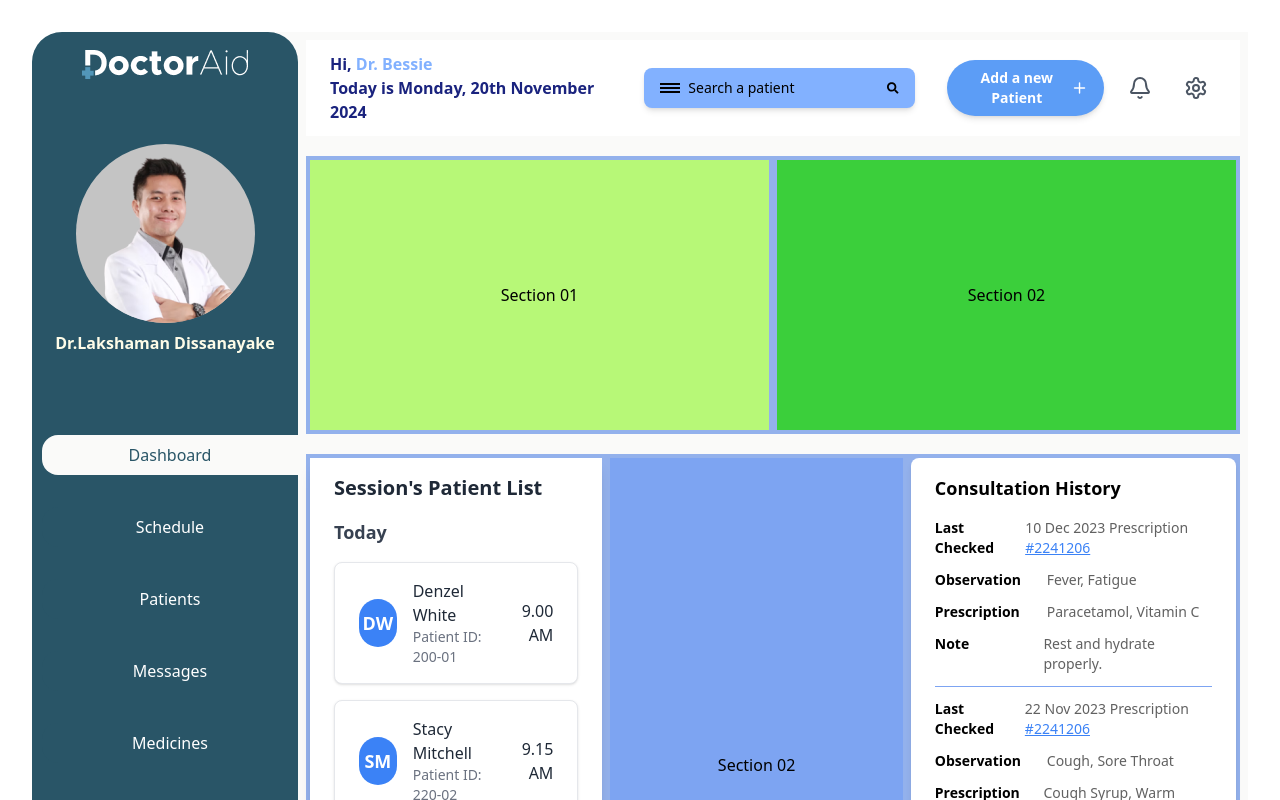
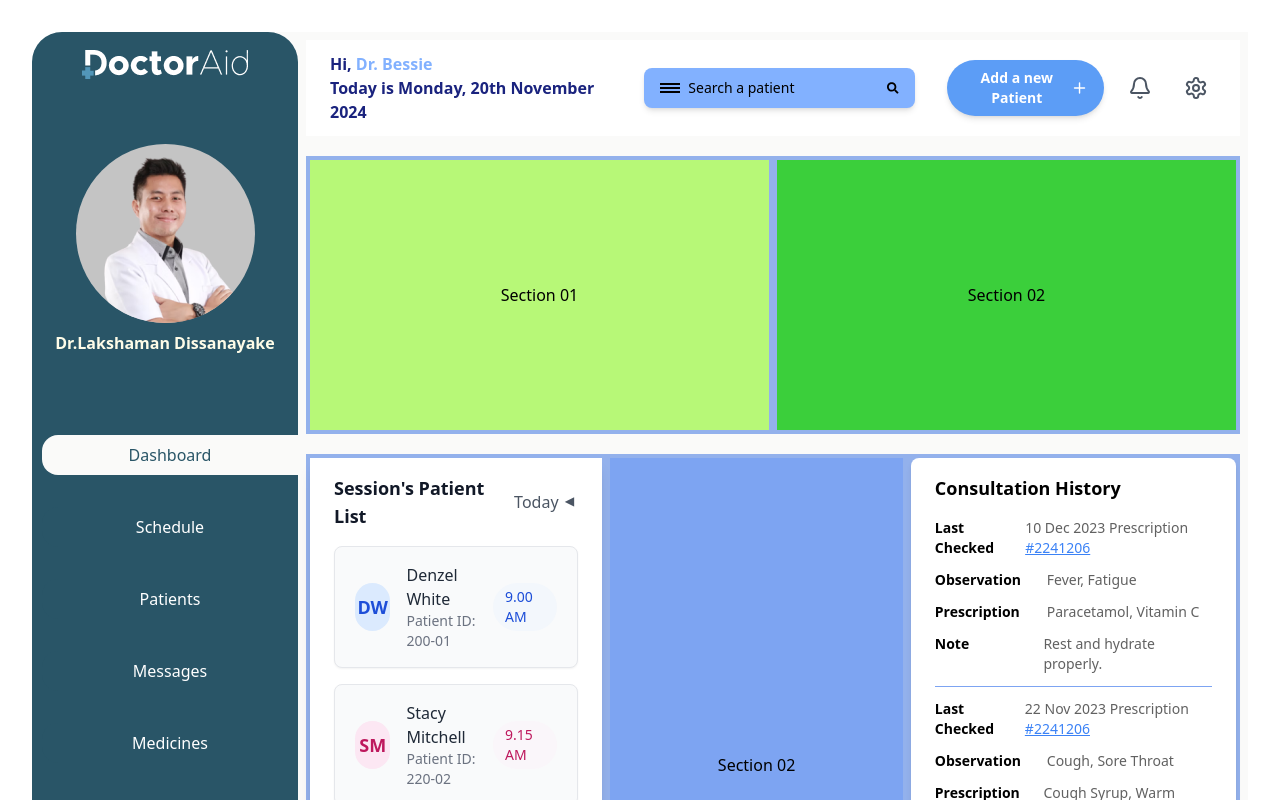
Before and after one commit to DoctorAid/doctoraid-main, a React (Vite) app in the folder doctors-dashboard/: page / in a window 1280 px wide. Shown: the top 800 px of the page. Built offline with nearby package versions, Linux system fonts and the light colour scheme.

Commit message:
updating colors of session-patient list

```diff
--- a/doctors-dashboard/src/App.jsx
+++ b/doctors-dashboard/src/App.jsx
@@ -3,30 +3,32 @@ import DashboardNavigation from './assets/page_sections/dashboard/DashboardNavig
 
 function SessionPatientList() {
   const patients = [
-    { initials: 'DW', name: 'Denzel White', id: '200-01', time: '9.00 AM' },
-    { initials: 'SM', name: 'Stacy Mitchell', id: '220-02', time: '9.15 AM'},
-    { initials: 'AD', name: 'Amy Dunham', id: '254-02', time: '9.30 AM'},
-    { initials: 'DJ', name: 'Demi Joan', id: '260-01', time: '9.50 AM'},
-    { initials: 'SM', name: 'Susan Myers', id: '240-03', time: '10.15 AM'},
+    { initials: 'DW', name: 'Denzel White', id: '200-01', time: '9.00 AM', timeColor: 'bg-blue-100 text-blue-700' },
+    { initials: 'SM', name: 'Stacy Mitchell', id: '220-02', time: '9.15 AM', timeColor: 'bg-pink-100 text-pink-700'},
+    { initials: 'AD', name: 'Amy Dunham', id: '254-02', time: '9.30 AM', timeColor: 'bg-purple-100 text-purple-700'},
+    { initials: 'DJ', name: 'Demi Joan', id: '260-01', time: '9.50 AM', timeColor: 'bg-green-100 text-green-700'},
+    { initials: 'SM', name: 'Susan Myers', id: '240-03', time: '10.15 AM', timeColor: 'bg-pink-100 text-pink-700'},
   ];
 
   return (
     <div className="w-full h-full flex flex-col items-start px-6 py-4 bg-white shadow-lg rounded-lg overflow-y-auto">
-      <h2 className="text-xl font-semibold mb-4 text-gray-800">Session's Patient List</h2>
+      <div className='flex justify-between w-full mb-4'>
+        <h2 className="text-lg font-bold text-gray-900">Session's Patient List</h2>
+        <p className='text-base font-medium text-gray-600 flex items-center gap-1 cursor-pointer'>
+          Today <span className='transform rotate-90'>&#9660;</span>
+        </p>
+      </div>
 
-      {/* Today Section */}
-      <div className="mb-4">
-        <p className="text-lg font-bold text-gray-700">Today</p>
-      </div>
+
 
       <ul className="w-full space-y-4">
         {patients.map((patient) => (
           <li
             key={patient.id}
-            className="flex justify-between items-center bg-white  hover:bg-gray-50 border border-gray-200 rounded-lg px-6 py-4 shadow"
+            className="flex justify-between items-center bg-gray-50  hover:bg-gray-100 border border-gray-200 rounded-lg px-5 py-4 shadow-sm"
           >
             <div className="flex items-center ">
-              <div className="w-12 h-12 flex items-center justify-center rounded-full bg-blue-500 text-white text-lg font-semibold">
+              <div className={`w-12 h-12 flex items-center justify-center rounded-full ${patient.timeColor} text-lg font-semibold`}>
                 {patient.initials}
               </div>
               <div className='ml-4'>
@@ -34,8 +36,8 @@ function SessionPatientList() {
                 <p className="text-sm text-gray-500">Patient ID: {patient.id}</p>
               </div>
             </div>
-            <div className='text-right'>
-              <p className="text-base font-medium text-gray-800">{patient.time}</p>
+            <div className={` text-sm font-medium px-3 py-1 rounded-full ${patient.timeColor} bg-opacity-20`}>
+              {patient.time}
             </div>
           </li>
         ))}
```
